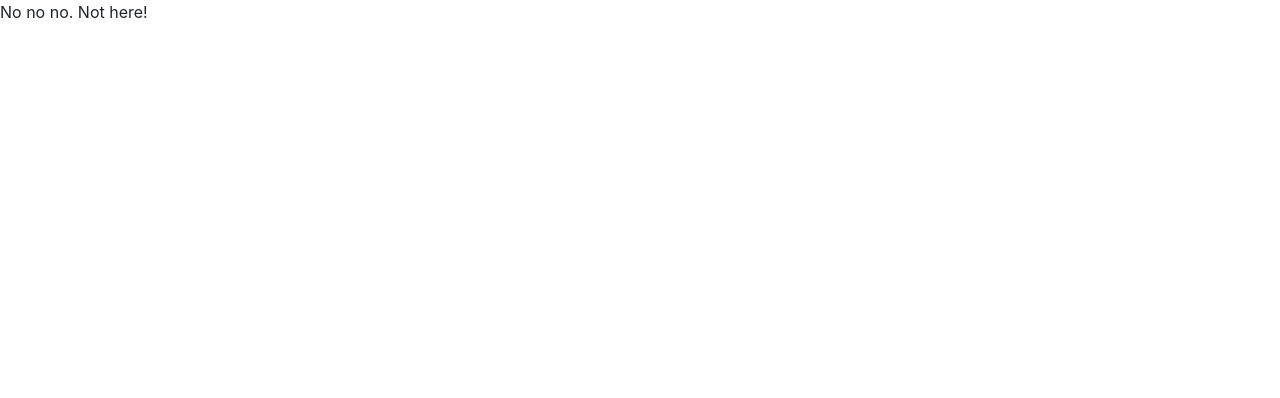
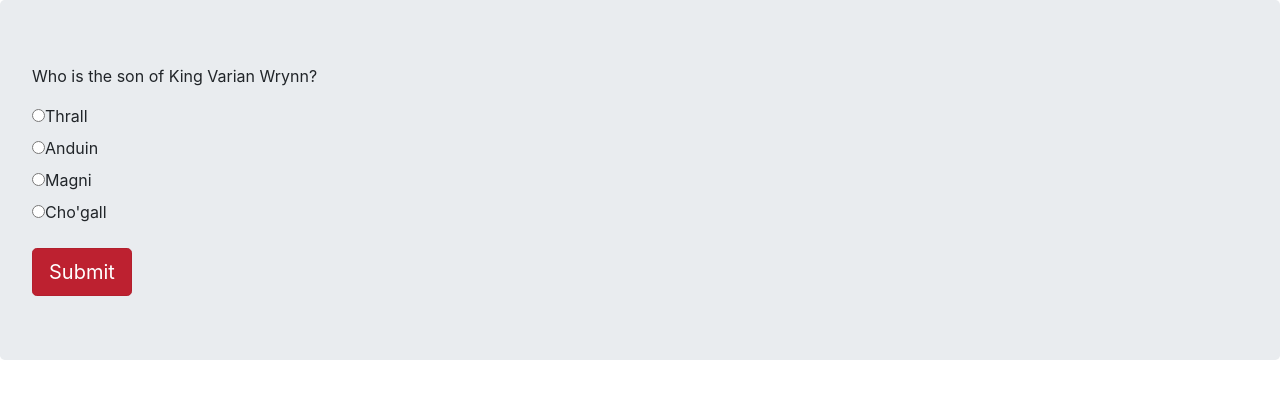
Before and after one commit to RawKitMan/React-Survey, a React (Create React App) app in the folder survey-project/: page /trivia in a window 1280 px wide. Shown: the top 398 px of the page. Built offline with nearby package versions, Linux system fonts and the light colour scheme.

Commit message:
Set up the framework to start making sure the user can only select one answer and have the game determine if it is correct or not.

```diff
--- a/survey-project/public/index.html
+++ b/survey-project/public/index.html
@@ -1,5 +1,6 @@
 <!DOCTYPE html>
 <html lang="en">
+
 <head>
   <meta charset="utf-8" />
   <link rel="shortcut icon" href="%PUBLIC_URL%/favicon.ico" />
@@ -10,17 +11,13 @@
       user's mobile device or desktop. See https://developers.google.com/web/fundamentals/web-app-manifest/
     -->
   <link rel="manifest" href="%PUBLIC_URL%/manifest.json" />
-    <link
-  rel="stylesheet"
-  href="https://maxcdn.bootstrapcdn.com/bootstrap/4.3.1/css/bootstrap.min.css"
-  integrity="sha384-ggOyR0iXCbMQv3Xipma34MD+dH/1fQ784/j6cY/iJTQUOhcWr7x9JvoRxT2MZw1T"
-  crossorigin="anonymous"
-/>
-    <title>React Survey</title>
+  <link rel="stylesheet" href="https://maxcdn.bootstrapcdn.com/bootstrap/4.3.1/css/bootstrap.min.css"
+    integrity="sha384-ggOyR0iXCbMQv3Xipma34MD+dH/1fQ784/j6cY/iJTQUOhcWr7x9JvoRxT2MZw1T" crossorigin="anonymous" />
+  <title>World of Warcraft Trivia</title>
 </head>
+
 <body>
-    <noscript>You need to enable JavaScript to run this app.</noscript>
   <div id="root"></div>
+</body>
 
-  </body>
 </html>
--- a/survey-project/src/App.js
+++ b/survey-project/src/App.js
@@ -1,7 +1,7 @@
 import React from 'react';
 import {BrowserRouter as Router, Route, Switch} from 'react-router-dom';
 import Welcome from './pages/Welcome';
-import Survey from './pages/Survey';
+import Trivia from './pages/Trivia';
 import NotMatch from './pages/NotMatch';
 
 import './App.css';
@@ -11,7 +11,7 @@ function App() {
     <Router>
       <Switch>
         <Route path ='/' exact component={Welcome} />
-        <Route path ='/survey' exact component={Survey} />
+        <Route path ='/trivia' exact component={Trivia} />
         <Route component={NotMatch} />
       </Switch>
     </Router>
--- a/survey-project/src/pages/Survey/index.js
+++ /dev/null
@@ -1,54 +0,0 @@
-import React, { Component } from 'react';
-import Jumbotron from 'react-bootstrap/Jumbotron';
-import Form from 'react-bootstrap/Form';
-import Button from 'react-bootstrap/Button';
-
-
-// Work on making single choice radio buttons and how to submit the value.
-class Survey extends Component {
-
-
-    state = {
-
-        guessedRight: 0,
-        guessedWrong: 0,
-        questions: [
-            "Who is the son of King Varian Wrynn?",
-            "Who am I?",
-            "Did this work?"
-        ],
-        answers: [
-            ["Thrall", "Anduin", "Magni", "Cho'gall"],
-            ["Herp", "Derp", "CJ", "Nerp"],
-            ["Yes", "Maybe", "Idk", "I guess"]
-        ],
-        questionNum: 0,
-    }
-
-    incrementQuestion = (number) => {
-        this.setState((state) => ({
-            questionNum: state.questionNum + 1
-        }))
-    }
-
-    render() {
-        return (
-            <Jumbotron key={this.state.questionNum}>
-                <p>{this.state.questions[this.state.questionNum]}</p>
-                {this.state.answers[this.state.questionNum].map((answer) => {
-                    return (
-                        <Form>
-                            <div key={`inline-radio`} className="mb-3">
-                                <Form.Check inline label={answer} type="radio" id={`inline-radio-${answer}`} value={answer} />
-                            </div>
-                        </Form>
-
-                    );
-                })}
-                <Button onClick={() => { this.incrementQuestion() }} type="submit" variant='danger' size="lg" active>Submit</Button>
-            </Jumbotron >
-        );
-    };
-};
-
-export default Survey;
--- /dev/null
+++ b/survey-project/src/pages/Trivia/index.js
@@ -0,0 +1,77 @@
+//Get our necessary components from React and react-bootstrap
+import React, { Component } from 'react';
+import Jumbotron from 'react-bootstrap/Jumbotron';
+import Form from 'react-bootstrap/Form';
+import Button from 'react-bootstrap/Button';
+
+// Work on making single choice radio buttons and how to submit the value.
+class Trivia extends Component {
+
+    //The state for our Trivia game
+    state = {
+
+        guessedRight: 0,
+        guessedWrong: 0,
+        questions: [
+            "Who is the son of King Varian Wrynn?",
+            "Who am I?",
+            "Did this work?"
+        ],
+        answers: [
+            ["Thrall", "Anduin", "Magni", "Cho'gall"],
+            ["Herp", "Derp", "CJ", "Nerp"],
+            ["Yes", "Maybe", "Idk", "I guess"]
+        ],
+        correctAnswers: [1, 2, 0],
+        guessedAnswer: 0,
+        questionNum: 0,
+        correct: false
+    }
+
+    //Method to move on to the next question
+    incrementQuestion = (number) => {
+        this.setState((state) => ({
+            questionNum: state.questionNum + 1
+        }))
+    }
+
+    //Grabs the answer the user clicks on and stores it in the state for later comparison
+    handleChange = (event) => {
+        console.log(event.target.value);
+        this.setState({
+            guessedAnswer: event.target.value
+        })
+    }
+
+    //Put the questions and available answers out for the user to answer if there are
+    //questions left to ask. Otherwise, the page will display the final outcome.
+    render() {
+        return (
+            <Jumbotron key={this.state.questionNum}>
+                <p>{this.state.questions[this.state.questionNum]}</p>
+                <Form>
+                    <Form.Group>
+                        {this.state.answers[this.state.questionNum].map((answer, index) => {
+                            return (
+                                <div>
+                                    <label>
+                                        <input
+                                            type="radio"
+                                            name="radio-answers"
+                                            value={index}
+                                            onChange = {this.handleChange}/>{answer}
+                                    </label>
+                                    <br />
+                                </div>
+                            );
+                        })}
+                    </Form.Group>
+                </Form>
+                <Button onClick={() => { this.incrementQuestion() }} type="submit" variant='danger' size="lg" active>Submit</Button>
+            </Jumbotron >
+        );
+    };
+};
+
+
+export default Trivia;
--- a/survey-project/src/pages/Welcome/index.js
+++ b/survey-project/src/pages/Welcome/index.js
@@ -6,11 +6,10 @@ import Container from 'react-bootstrap/Container';
 class Welcome extends Component {
     render() {
         return (
-
             <Jumbotron>
                 <Container>
-                    <p>This is my welcome page. Click the button to begin.</p>
-                    <Button href='/survey' variant='danger' size="lg" active>Begin Survey</Button>
+                    <p>Test your knowledge of World of Warcraft. Click below to begin</p>
+                    <Button href='/trivia' variant='danger' size="lg" active>Begin</Button>
                 </Container>
             </Jumbotron >
         )
```
Lines whose indentation alone changed are shown as unchanged.
